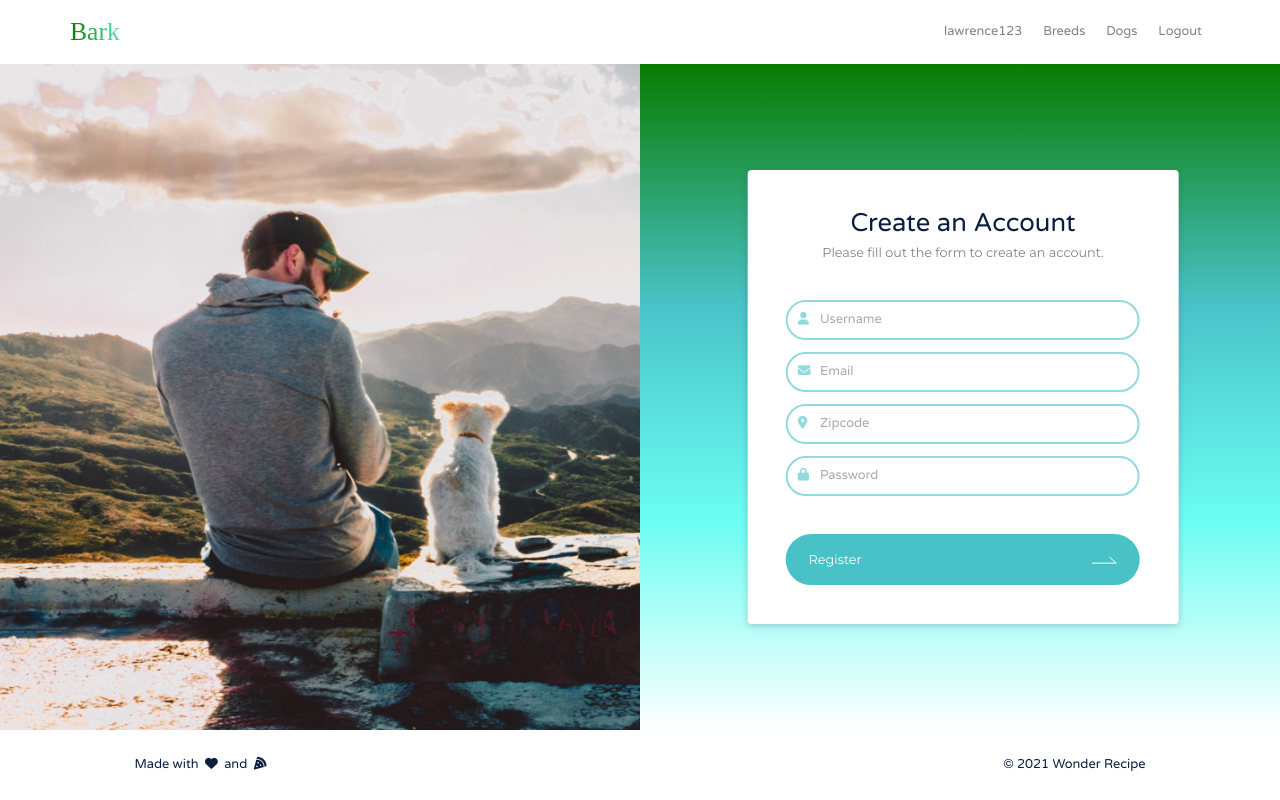
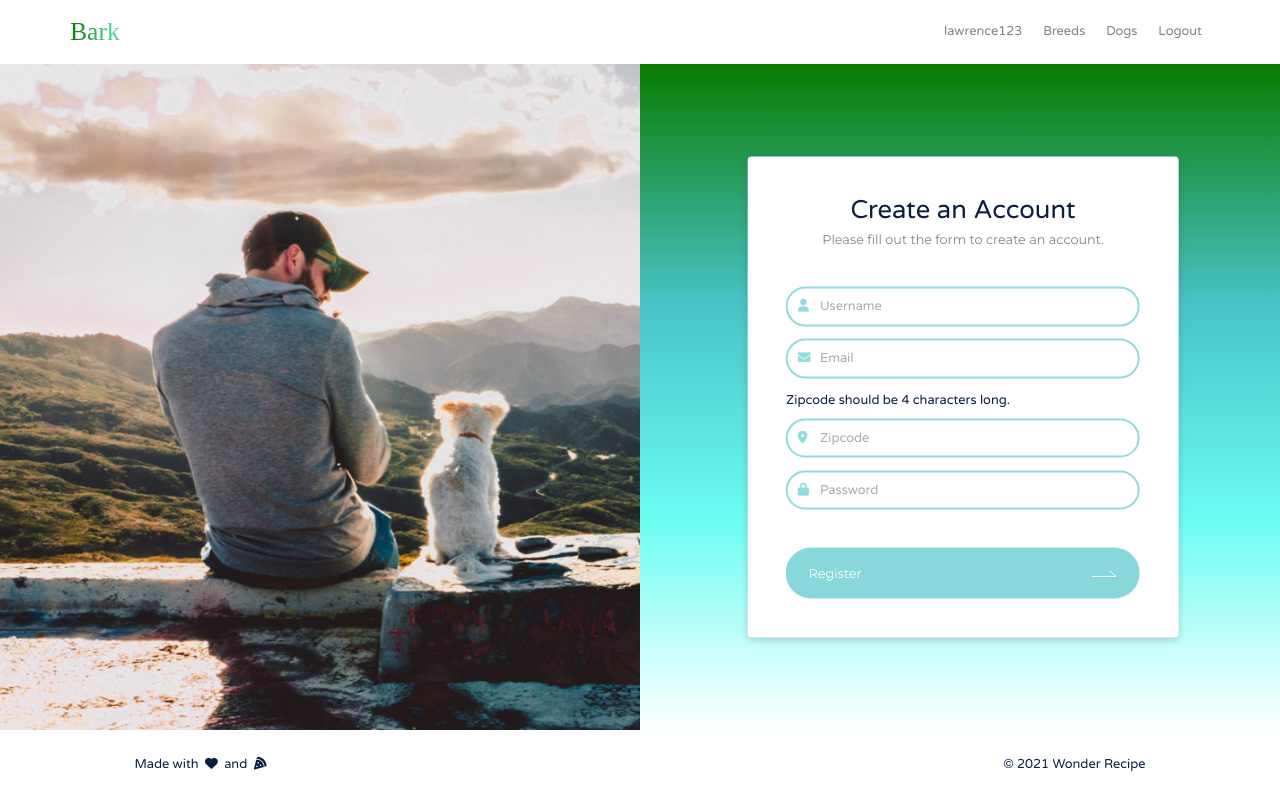
Before and after one commit to lawrencedovin/capstone-2-bark, a React (Create React App) app in the folder bark/: page /register in a window 1280 px wide. Built offline with nearby package versions, Linux system fonts and the light colour scheme; a web font is replaced by a local one.

Commit message:
Updated zip code form validation for register form

```diff
--- a/bark/src/css/styles.css
+++ b/bark/src/css/styles.css
@@ -353,9 +353,12 @@ input[type=number] {
     background: #49C2C7; }
     .forms__button:hover {
       background-image: linear-gradient(rgba(0, 0, 0, 0.1) 0 0); }
+  .forms__error-message, .forms__description-message {
+    font-size: 1.6rem; }
   .forms__error-message {
-    font-size: 1.6rem;
     color: #DC3545; }
+  .forms__description-message {
+    color: #0A1F3F; }
 
 .input-group:not(.has-validation) > .dropdown-toggle:nth-last-child(n+3),
 .input-group:not(.has-validation) > :not(:last-child):not(.dropdown-toggle):not(.dropdown-menu) {
--- a/bark/src/main-pages/Register/Register.js
+++ b/bark/src/main-pages/Register/Register.js
@@ -4,12 +4,14 @@ import FormFooter from '../../components/footers/FormFooter/FormFooter';
 function Register() {
 
   let [zipcode, setZipcode] = useState('');
-  let [disabled, setDisable] = useState(false);
+  let [disabledButton, setDisableButton] = useState(true);
+  let [errorStylesDisplay, setErrorStylesDisplay] = useState(false);
 
   const handleChange = (event) => {
     setZipcode(event.target.value);
     let inputLength = event.target.value.length;
-    inputLength > 4 ? setDisable(true) : setDisable(false);
+    inputLength === 4 ? setDisableButton(false) : setDisableButton(true);
+    inputLength > 4 ? setErrorStylesDisplay(true) : setErrorStylesDisplay(false);
   }
 
   return(
@@ -34,14 +36,14 @@ function Register() {
                       <i class="fas fa-envelope"></i>
                   </span>
                 </div>
-                {disabled === true
+                {errorStylesDisplay === true
                 ?
                 <p className="forms__error-message">Zipcode should be 4 characters long.</p>
                 :
-                <></>
+                <p className="forms__description-message">Zipcode should be 4 characters long.</p>
                 }
                 <div class="input-group forms__input-container align-items-center">
-                  <input type="number" placeholder="Zipcode" className={disabled === true ? "form-control forms__input forms__input--error" : "form-control forms__input"} onChange={handleChange} />
+                  <input type="number" placeholder="Zipcode" className={errorStylesDisplay === true ? "form-control forms__input forms__input--error" : "form-control forms__input"} onChange={handleChange} />
                   <span class="input-group-btn forms__input-icon align-middle">
                       <i class="fas fa-map-marker-alt"></i>
                   </span>
@@ -52,7 +54,7 @@ function Register() {
                       <i class="fas fa-lock"></i>
                   </span>
                 </div>
-                <button href="#" class="btn forms__button d-flex justify-content-between align-items-center"  disabled={disabled}>
+                <button href="#" class="btn forms__button d-flex justify-content-between align-items-center"  disabled={disabledButton}>
                   Register
                   <img src={process.env.PUBLIC_URL + 'icons/button-arrow.svg'} alt="Form Button" class="forms__button-icon" />
                 </button>
--- a/bark/src/sass/components/forms/_forms.scss
+++ b/bark/src/sass/components/forms/_forms.scss
@@ -99,9 +99,17 @@
         }
     }
 
+    &__error-message,
+    &__description-message {
+        font-size: $font-size-small;
+    }
+
     &__error-message {
-        font-size: $font-size-small;
         color: $color-red;
+    }
+
+    &__description-message {
+        color: $color-black;
     }
 }
 
```
